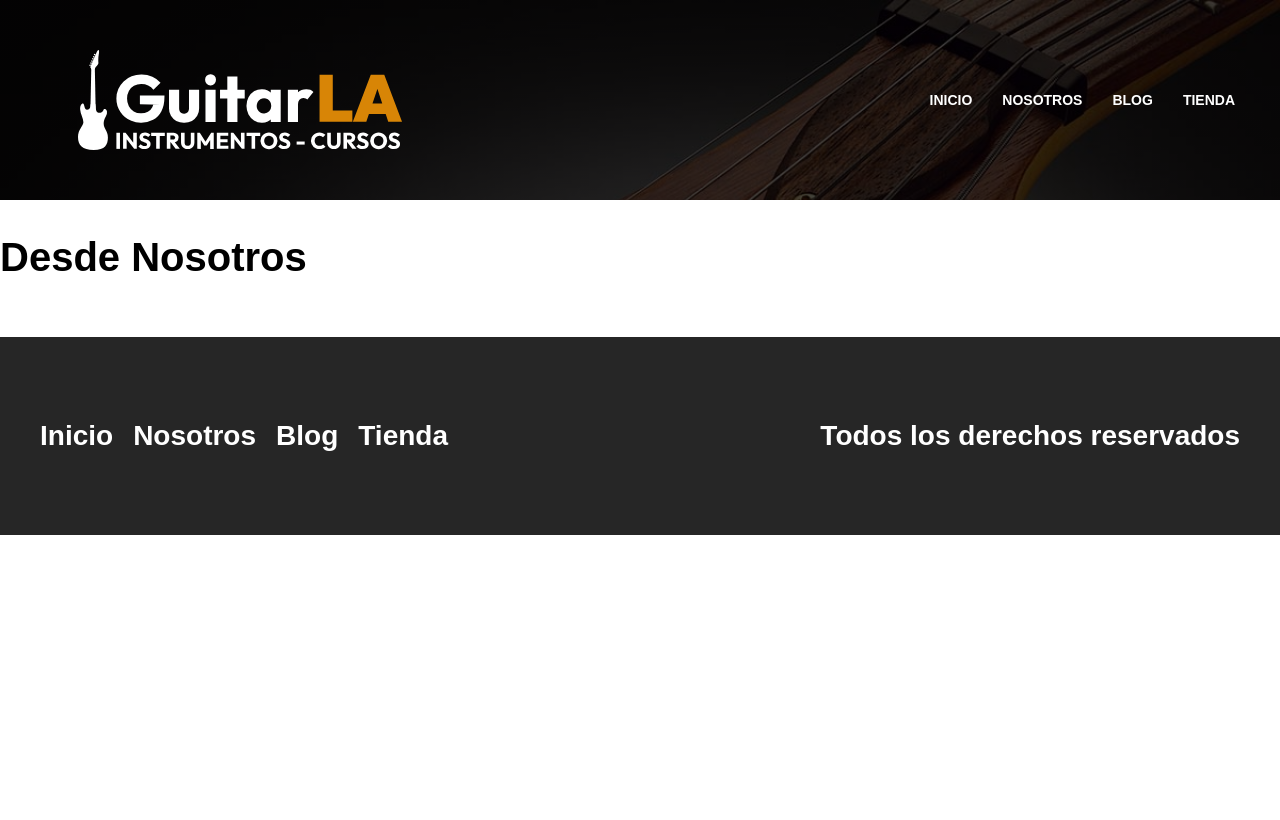
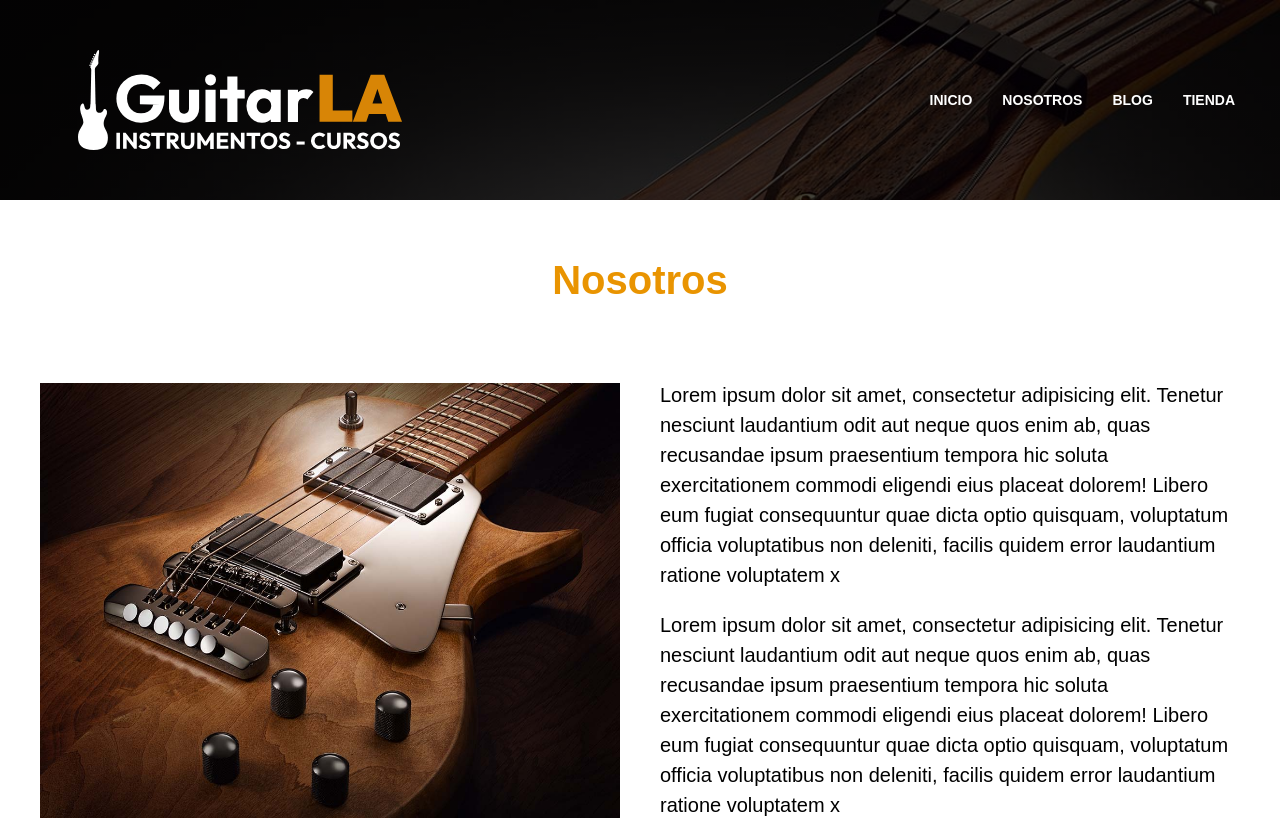
Before and after one commit to LMCyber/GuitarLA-NextJS, a Next.js app: page /nosotros in a window 1280 px wide. Shown: the top 820 px of the page. Built offline with nearby package versions, Linux system fonts and the light colour scheme.

Commit message:
Clase 204

```diff
--- a/pages/nosotros.js
+++ b/pages/nosotros.js
@@ -1,9 +1,43 @@
+import Image from 'next/image'
 import { Layout } from '../components/Layout'
+import styles from '../styles/Nosotros.module.css'
 
 const Nosotros = () => {
   return (
     <Layout pagina='Nosotros'>
-      <h1>Desde Nosotros </h1>
+      <main className='contenedor'>
+        <h2 className='heading'>Nosotros</h2>
+
+        <div className={styles.contenido}>
+          <Image
+            layout='responsive'
+            width={600}
+            height={450}
+            src='/img/nosotros.jpg'
+            alt='Imagen sobre nosotros'
+          />
+
+          <div>
+            <p>
+              Lorem ipsum dolor sit amet, consectetur adipisicing elit. Tenetur
+              nesciunt laudantium odit aut neque quos enim ab, quas recusandae
+              ipsum praesentium tempora hic soluta exercitationem commodi
+              eligendi eius placeat dolorem! Libero eum fugiat consequuntur quae
+              dicta optio quisquam, voluptatum officia voluptatibus non
+              deleniti, facilis quidem error laudantium ratione voluptatem x
+            </p>
+
+            <p>
+              Lorem ipsum dolor sit amet, consectetur adipisicing elit. Tenetur
+              nesciunt laudantium odit aut neque quos enim ab, quas recusandae
+              ipsum praesentium tempora hic soluta exercitationem commodi
+              eligendi eius placeat dolorem! Libero eum fugiat consequuntur quae
+              dicta optio quisquam, voluptatum officia voluptatibus non
+              deleniti, facilis quidem error laudantium ratione voluptatem x
+            </p>
+          </div>
+        </div>
+      </main>
     </Layout>
   )
 }
--- /dev/null
+++ b/styles/Nosotros.module.css
@@ -0,0 +1,11 @@
+.contenido {
+  display: grid;
+  gap: 4rem;
+}
+
+@media (min-width: 768px) {
+  .contenido {
+    grid-template-columns: repeat(2, 1fr);
+    align-items: center;
+  }
+}
```
